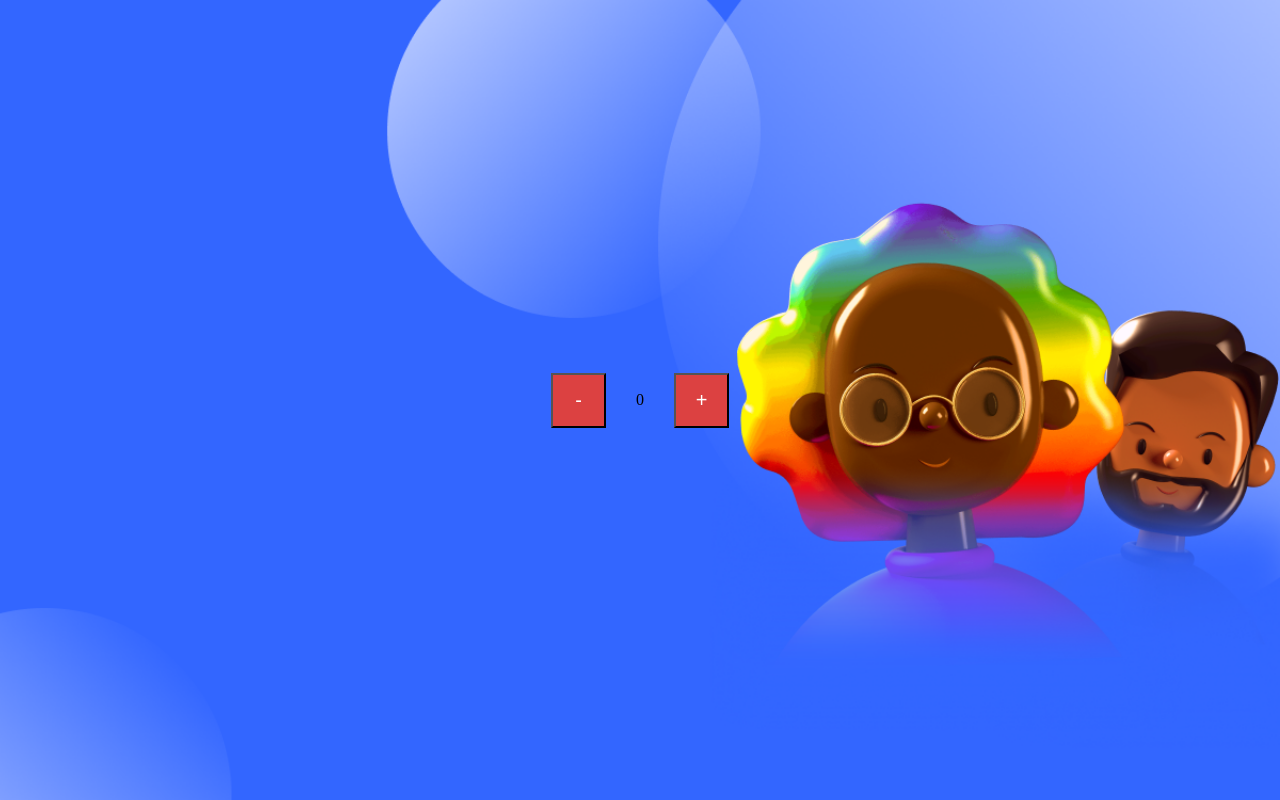
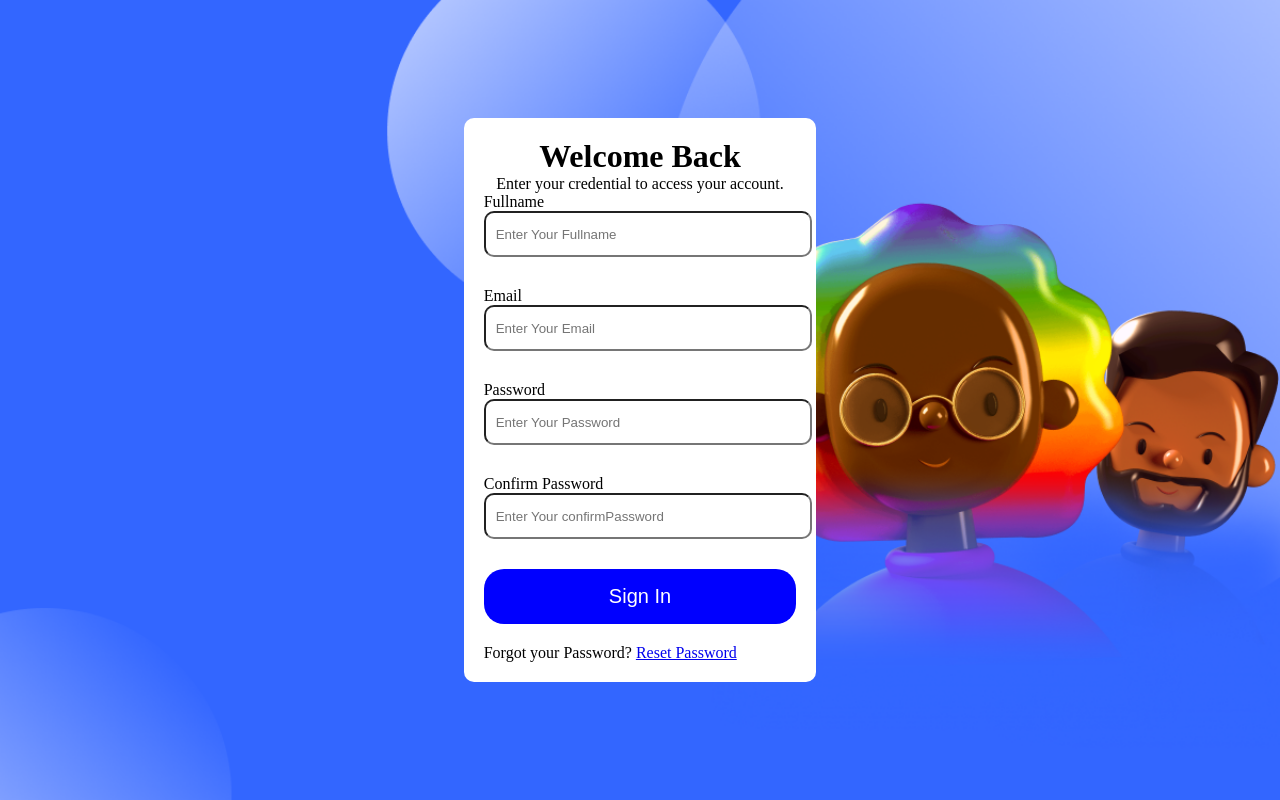
Before and after one commit to habibmrizki/fgh21-react-basic, a React (Vite) app: page / in a window 1280 px wide. Built offline with nearby package versions, Linux system fonts and the light colour scheme.

Commit message:
feat: add folder FormSignup.jsx

```diff
--- a/src/App.jsx
+++ b/src/App.jsx
@@ -2,14 +2,16 @@ import React from "react";
 import Counter from "./components/Counter.jsx";
 import Form from "./components/Form.jsx";
 import Table from "./components/Table.jsx";
+import FormSignup from "./components/FormSignup.jsx";
 // import Counter from "./components/Counter";
 
 function App() {
   // component
   return (
     <div>
-      <Counter />
+      {/* <Counter /> */}
       {/* {<Table />} */}
+      {<FormSignup />}
       {/* {<Form />} */}
     </div>
   );
--- a/src/assets/style.css
+++ b/src/assets/style.css
@@ -112,3 +112,13 @@ button {
   font-size: 20px;
   background-color: rgb(220, 65, 65);
 }
+
+/* Survey Perokok */
+.container-survey {
+  display: flex;
+  padding: 50px;
+  flex-direction: column;
+  gap: 20px;
+  justify-content: center;
+  margin-top: 50px;
+}
--- /dev/null
+++ b/src/components/FormSignup.jsx
@@ -0,0 +1,69 @@
+import React from "react";
+function FormSignup() {
+  function doSignup(event) {
+    event.preventDefault();
+    const email = event.target.email.value;
+    const password = event.target.password.value;
+    if (email === "admin@mail.com" && password === 1234) {
+      window.alert("berhasil masuk");
+    } else {
+      window.alert("wrong email or password");
+    }
+  }
+  return (
+    <div className="container">
+      <div className="content-box">
+        <div className="text-form">
+          <h1>Welcome Back</h1>
+          <p>Enter your credential to access your account.</p>
+        </div>
+        <form onSubmit={doSignup} className="form">
+          <div className="input-form">
+            <div className="Fullname">
+              <label htmlFor="Fullname">Fullname</label>
+              <input
+                type="Fullname"
+                name="Fullname"
+                id="Fullname"
+                placeholder="Enter Your Fullname"
+              />
+            </div>
+            <div className="email">
+              <label htmlFor="email">Email</label>
+              <input
+                type="email"
+                name="email"
+                id="email"
+                placeholder="Enter Your Email"
+              />
+            </div>
+            <div className="password">
+              <label htmlFor="password">Password</label>
+              <input
+                type="password"
+                name="password"
+                id="password"
+                placeholder="Enter Your Password"
+              />
+            </div>
+            <div className="password">
+              <label htmlFor="password">Confirm Password</label>
+              <input
+                type="confirmPassword"
+                name="confirmPassword"
+                id="confirmPassword"
+                placeholder="Enter Your confirmPassword"
+              />
+            </div>
+            <button type="submit">Sign In</button>
+          </div>
+          <div className="forgot-password">
+            Forgot your Password? <a href="#">Reset Password</a>
+          </div>
+        </form>
+      </div>
+    </div>
+  );
+}
+
+export default FormSignup;
--- a/src/components/Table.jsx
+++ b/src/components/Table.jsx
@@ -1,90 +1,94 @@
 import React from "react";
 
-function Table() {
+function Survey(item) {
   const [data, setData] = React.useState([
     {
       id: 1234,
-      name: "habib",
-      umur: 22,
+      name: "Habib",
+      age: 22,
       gender: "Laki-laki",
-      smoke: true,
-      smoker: ["Malboro", "Esse"],
+      isSmoker: true,
+      cigar: ["Gudang Garam", "Marlboro"],
     },
     {
       id: 1235,
-      name: "Rizki",
-      umur: 21,
+      name: "Budi",
+      age: 40,
       gender: "Laki-laki",
-      smoke: true,
-      smoker: ["Malboro", " Berry Pop"],
+      isSmoker: true,
+      cigar: ["Esse", "Lucky Strike"],
     },
   ]);
 
   function response(event) {
     event.preventDefault();
     const name = event.target.name.value;
-    const umur = event.target.umur.value;
+    const age = event.target.age.value;
     const gender = event.target.gender.value;
-    const smoke = event.target.smoke.value;
+    const isSmoker = event.target.isSmoker.value;
+    let cigar = [];
+    for (let i = 0; i < cigar.length; i++) {
+      if (cigar[i].checked) {
+        cigar.push(cigar[i].value);
+      }
+    }
+
+    console.log(cigar);
+
     const newData = [...data];
     newData.push({
-      id: Math.round(Math.random() * 9999),
+      id: Math.round(Math.random() * 999),
       name,
-      umur,
+      age,
       gender,
-      smoke,
-      smoker,
+      isSmoker,
+      cigar,
     });
     setData(newData);
   }
-
   return (
-    <div className="content-form">
-      <form className="form-style" onSubmit={response}>
+    <div className="container-survey">
+      <form onSubmit={response}>
         <div>
-          <label htmlFor="name">Nama</label>
           <div>
-            <input type="text" id="name" className="input-name" />
+            <label htmlFor="name">Name</label>
           </div>
+          <input type="text" id="name" name="name" />
         </div>
         <div>
-          <label htmlFor="umur">umur</label>
           <div>
-            <input type="text" id="umur" className="input-umur" />
+            <label htmlFor="age">Age</label>
           </div>
+          <input type="number" id="age" name="age" />
         </div>
         <div>
-          <div>Apa jenis kelamin anda?</div>
-          <div>
-            <input type="radio" id="male" name="gender" value="Laki-laki" />
-            <label htmlFor="male">Laki-laki</label>
-          </div>
-          <div>
-            <input type="radio" id="female" name="gender" value="Perempuan" />
-            <label htmlFor="female">Perempuan</label>
-          </div>
+          <div>Gender</div>
+          <input type="radio" name="gender" id="male" value={"Laki-laki"} />
+          <label htmlFor="male">Laki-laki</label>
+          <input type="radio" name="gender" id="female" value={"Perempuan"} />
+          <label htmlFor="female">Perempuan</label>
         </div>
         <div>
-          <div>Apa anda merokok?</div>
-          <div>
-            <input type="radio" id="yes" name="smoke" value="Ya" />
-            <label htmlFor="yes">Yes</label>
-          </div>
-          <div>
-            <input type="radio" id="no" name="smoke" value="TIdak" />
-            <label htmlFor="no">No</label>
-          </div>
+          <div>Apakah Anda Perokok?</div>
+          <input type="radio" name="isSmoker" id="yes" value={"Ya"} />
+          <label htmlFor="yes">Ya</label>
+          <input type="radio" name="isSmoker" id="no" value={"Tidak"} />
+          <label htmlFor="no">Tidak</label>
         </div>
         <div>
-          <div>Jika anda perokok, jenis rokok apa yang anda pakai?</div>
+          <div>Jenis Rokok</div>
+          <div>
+            <input type="checkbox" name="cigar" id="marl" value={"Marlboro"} />
+            <label htmlFor="marl">Marlboro</label>
+          </div>
           <div>
             <input
               type="checkbox"
-              id="gudang-garam-filter"
-              name="smoker"
-              value="Gudang Garam Filter"
+              name="cigar"
+              id="gudang"
+              value={"Gudang Garam"}
             />
-            <label htmlFor="gudang-garam-filter">Gudang Garam Filter</label>
+            <label htmlFor="gudang">GudangGaram</label>
           </div>
           <div>
             <input
@@ -93,42 +97,36 @@ function Table() {
               name="smoker"
               value="Lucky Strike"
             />
-            <label htmlFor="lucky-strike">Lucky Strike</label>
+            <label for="lucky-strike">Lucky Strike</label>
           </div>
           <div>
-            <input type="checkbox" id="malboro" name="smoker" value="Malboro" />
-            <label htmlFor="malboro">Malboro</label>
-          </div>
-          <div>
-            <input type="checkbox" id="esse" name="smoker" value="Esse" />
+            <input type="checkbox" name="cigar" id="esse" value={"Esse"} />
             <label htmlFor="esse">Esse</label>
           </div>
         </div>
-        <button type="submit">Save</button>
+        <div>
+          <button type="submit">Save</button>
+        </div>
       </form>
-      <table
-        className="table"
-        border={1}
-        style={{ borderCollapse: "collapse" }}
-      >
+      <table border={1} style={{ borderCollapse: "collapse" }}>
         <thead>
           <tr>
             <th>Name</th>
-            <th>Umur</th>
+            <th>Age</th>
             <th>Gender</th>
-            <th>Perokok</th>
-            <th>JenisRokok</th>
+            <th>Is Smoke</th>
+            <th>Cigar Variant</th>
           </tr>
         </thead>
         <tbody>
           {data.map((item) => {
             return (
-              <tr key={`survey-${item.id}`}>
+              <tr key={"survey-" + item.id}>
                 <td>{item.name}</td>
-                <td>{item.umur}</td>
+                <td>{item.age}</td>
                 <td>{item.gender}</td>
-                <td>{item.smoke ? "ya" : "tidak"}</td>
-                <td>{item.smoker}</td>
+                <td>{item.isSmoker ? "Ya" : "Tidak"}</td>
+                <td>{item.cigar}</td>
               </tr>
             );
           })}
@@ -138,4 +136,4 @@ function Table() {
   );
 }
 
-export default Table;
+export default Survey;
```
